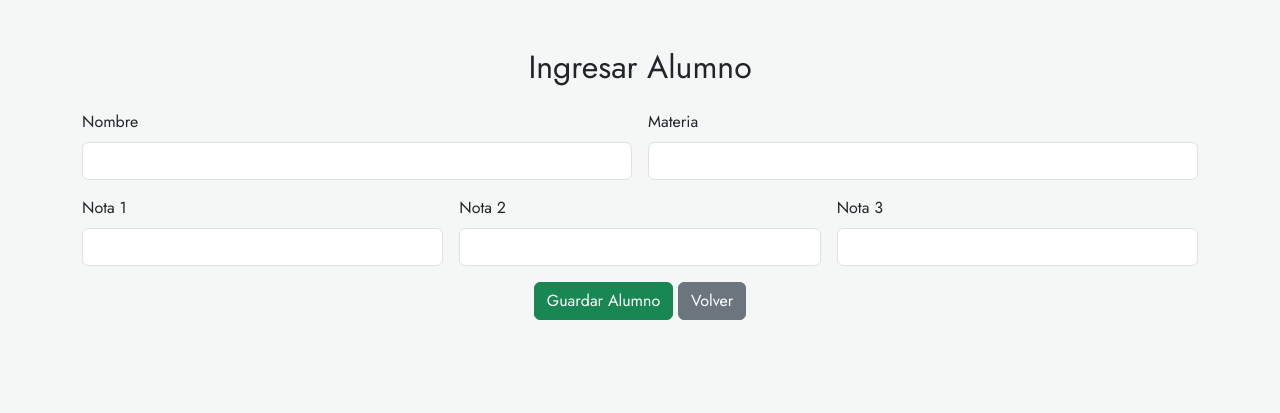
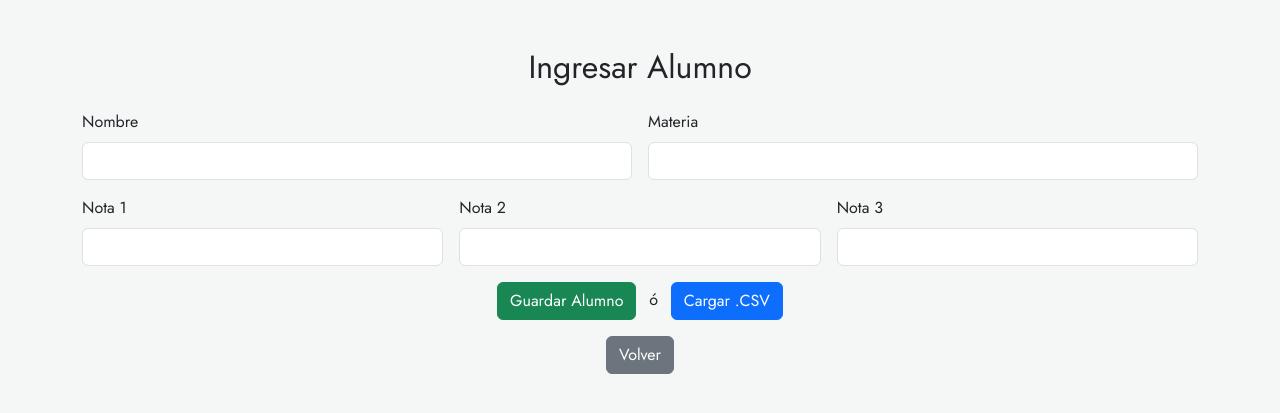
Before and after one commit to MarcelCausone/Fundamentos-de-informatica-final, a Flask app: page /formulario in a window 1280 px wide. Shown: the top 413 px of the page. Run offline with Flask 3, Linux system fonts and the light colour scheme.

Commit message:
Cargar CSV en el form

```diff
--- a/TP Informatica/templates/formulario.html
+++ b/TP Informatica/templates/formulario.html
@@ -41,11 +41,18 @@
         <label class="form-label">Nota 3</label>
         <input type="number" step="0.01" name="nota3" class="form-control" required>
       </div>
-      <div class="col-12 text-center">      <!-- botones de accion -->
-        <button type="submit" class="btn btn-success">Guardar Alumno</button>
-        <a href="/" class="btn btn-secondary">Volver</a>
-      </div>
+   <div class="col-12 text-center mt-3">
+    <button type="submit" class="btn btn-success">Guardar Alumno</button>
+    <span class="mx-2">ó</span>
+    <a href="/cargar_csv" class="btn btn-primary">Cargar .CSV</a>
+  </div>
+
+  <div class="col-12 text-center mt-3">
+    <a href="/" class="btn btn-secondary">Volver</a>
+  </div>
     </form>
   </div>
+  <div class="text-center mt-3">
+</div>
 </body>
 </html>
--- a/TP Informatica/templates/index.html
+++ b/TP Informatica/templates/index.html
@@ -27,7 +27,6 @@
     <a href="/informe2" class="btn btn-secondary btn-lg">Informe 2</a>
     <a href="/informe3" class="btn btn-secondary btn-lg">Informe 3</a>
     <a href="/informe4" class="btn btn-secondary btn-lg">Informe 4</a>
-    <a href="/cargar_csv" class="btn btn-warning btn-lg">Cargar CSV</a>
   </div>
 </body>
 </html>
--- a/TP Informatica/uploads/temporal.csv
+++ b/TP Informatica/uploads/temporal.csv
@@ -1,3 +1,3 @@
- juan gomez,ing informatica,1,2,3,4
+juan gomez,ing informatica,1,2,3,4
 nyrja ivan,ing informatica,1,3,3,2
 lopez latre,ing informatica,1,3,8,9
```
